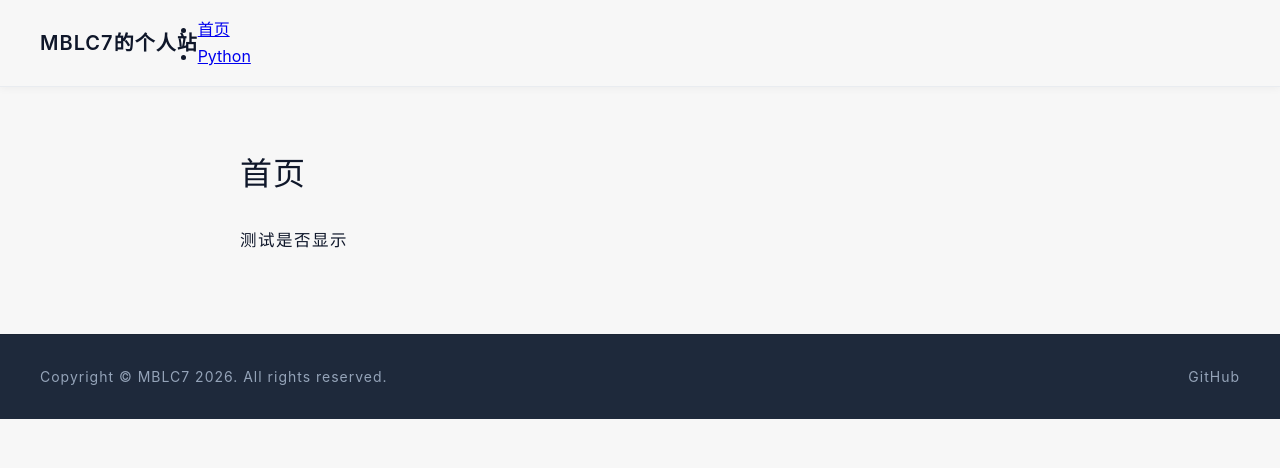
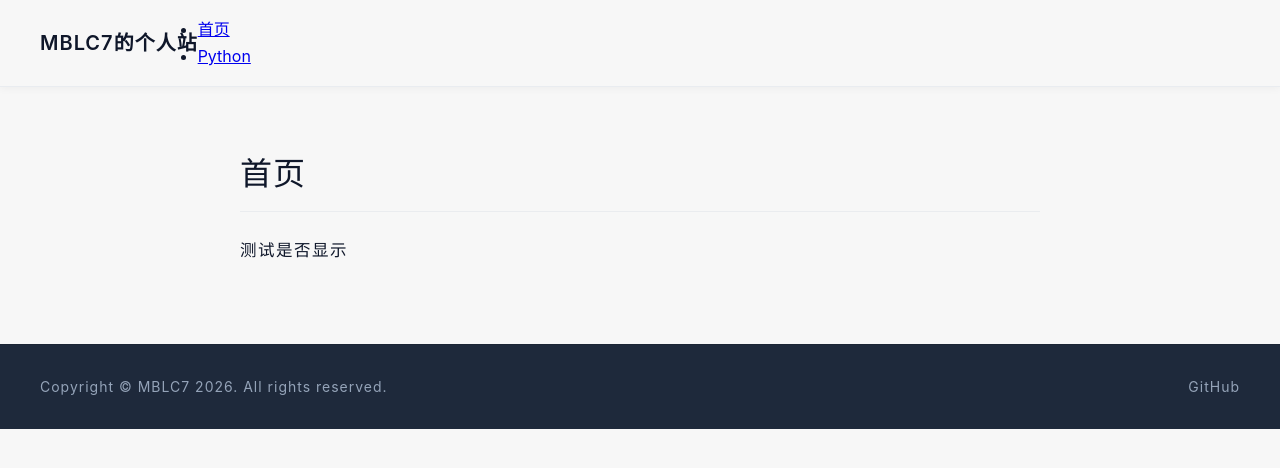
Before and after one commit to mblc-7/mblc-7.github.io, a plain HTML site: page index.html in a window 1280 px wide. Drawn offline with Linux system fonts and the light colour scheme; a web font is replaced by a local one.

Commit message:
Update style.css

```diff
--- a/style.css
+++ b/style.css
@@ -95,10 +95,12 @@ main {
 }
 
 .content-container h1 {
-    font-size: 32px;
+  font-size: 2em;
   font-weight: 500;
   margin-bottom: 24px;
   letter-spacing: 1px;
+  padding-bottom: 0.3em;
+  border-bottom: 1px solid #eaecef;
 }
 
 .content-container p {
```
Lines whose indentation alone changed are shown as unchanged.
